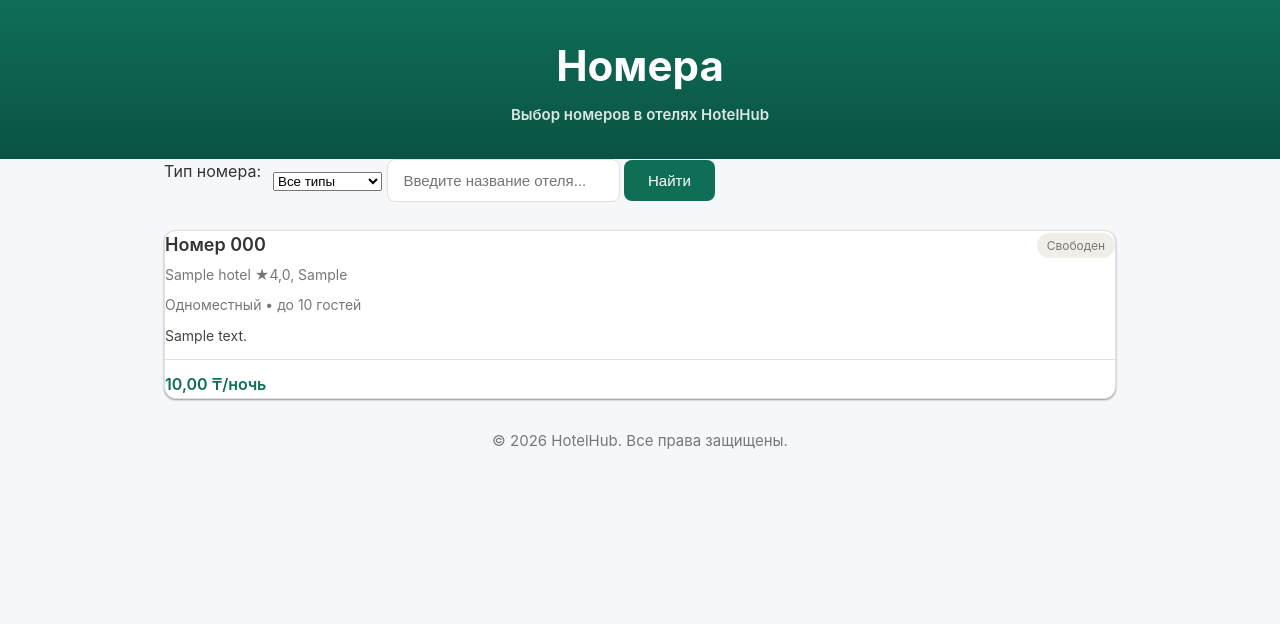
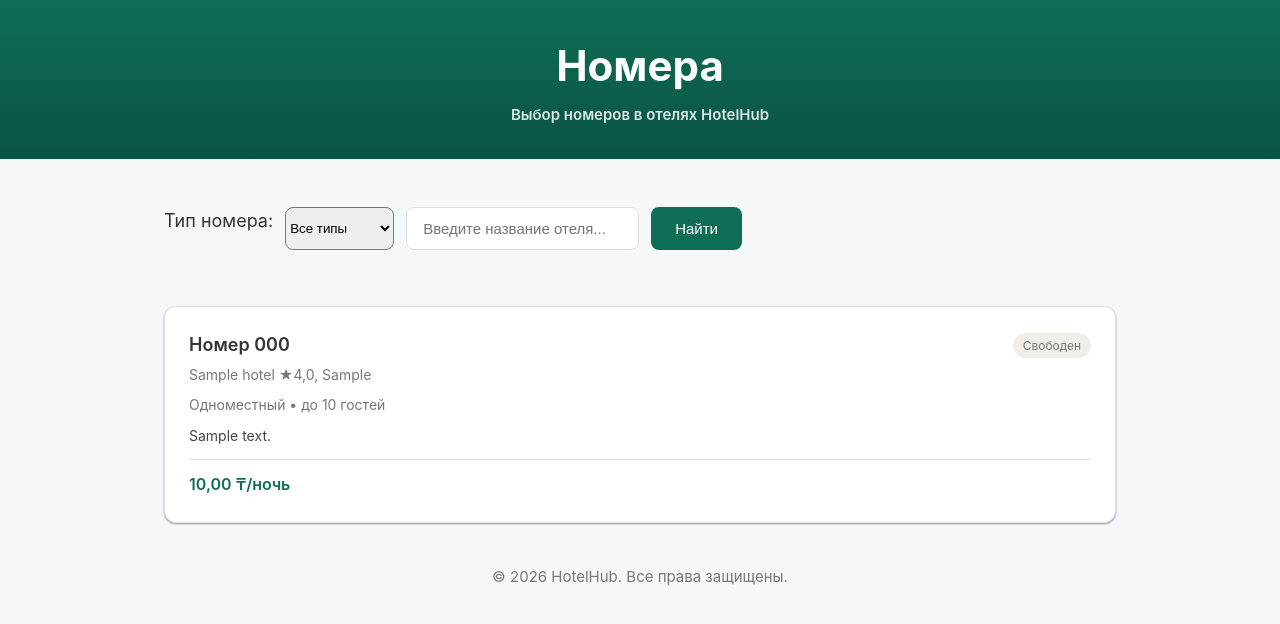
Before and after one commit to Scorp355/HotelHub, a Django app: page /rooms/ in a window 1280 px wide. Shown: the part 64-688 px from the top of the page. Run offline with Django 5.2, Linux system fonts and the light colour scheme; tables that the repository leaves empty hold one stand-in row (values such as "Sample post").

Commit message:
Подправили некоторые стили, добавил новые

```diff
--- a/rooms/templates/rooms/list.html
+++ b/rooms/templates/rooms/list.html
@@ -17,8 +17,9 @@
 
 {% block content %}
 <form method="get" class="search-form">
-    <p class="room_search">Тип номера: </p>
-    <div class="search-container">
+
+    <div class="search-form">
+        <p class="room_search">Тип номера: </p>
         {{ form.room }}
         <input class="search-input" type="text" name="hotel_name" value="{{ hotel.name }}"
             placeholder="Введите название отеля...">
--- a/static/css/base.css
+++ b/static/css/base.css
@@ -127,6 +127,7 @@ a:hover {
     display: flex;
     gap: 12px;
     margin-bottom: 28px;
+    margin-top: 24px;
 }
 
 .search-input {
@@ -137,6 +138,10 @@ a:hover {
     font-size: 15px;
     background: var(--color-surface);
     color: var(--color-text);
+}
+
+.search-select {
+    border-radius: 8px;
 }
 
 .search-input:focus {
@@ -165,6 +170,10 @@ a:hover {
     text-decoration: none;
 }
 
+.room_search {
+    font-size: 18px;
+}
+
 /* Сетка карточек */
 .card-grid {
     display: grid;
@@ -191,6 +200,15 @@ a:hover {
     align-items: center;
     gap: 8px;
     margin-bottom: 4px;
+}
+
+.hotel-card {
+    padding: 16px;
+}
+
+.room-card {
+    padding: 24px;
+    margin: 12px 0;
 }
 
 .card-title {
```
Also changed, not shown: hotels/templates/hotels/hotel_detail.html (+3 -6 lines).
